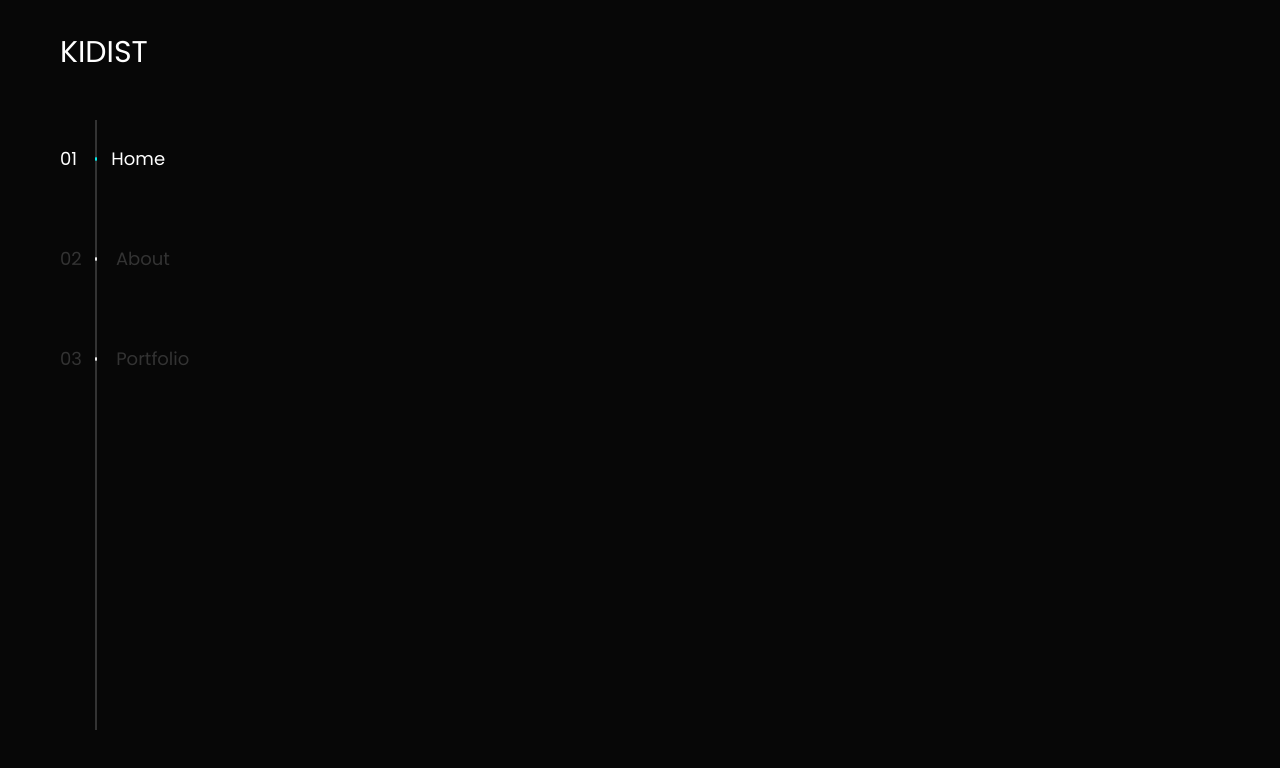
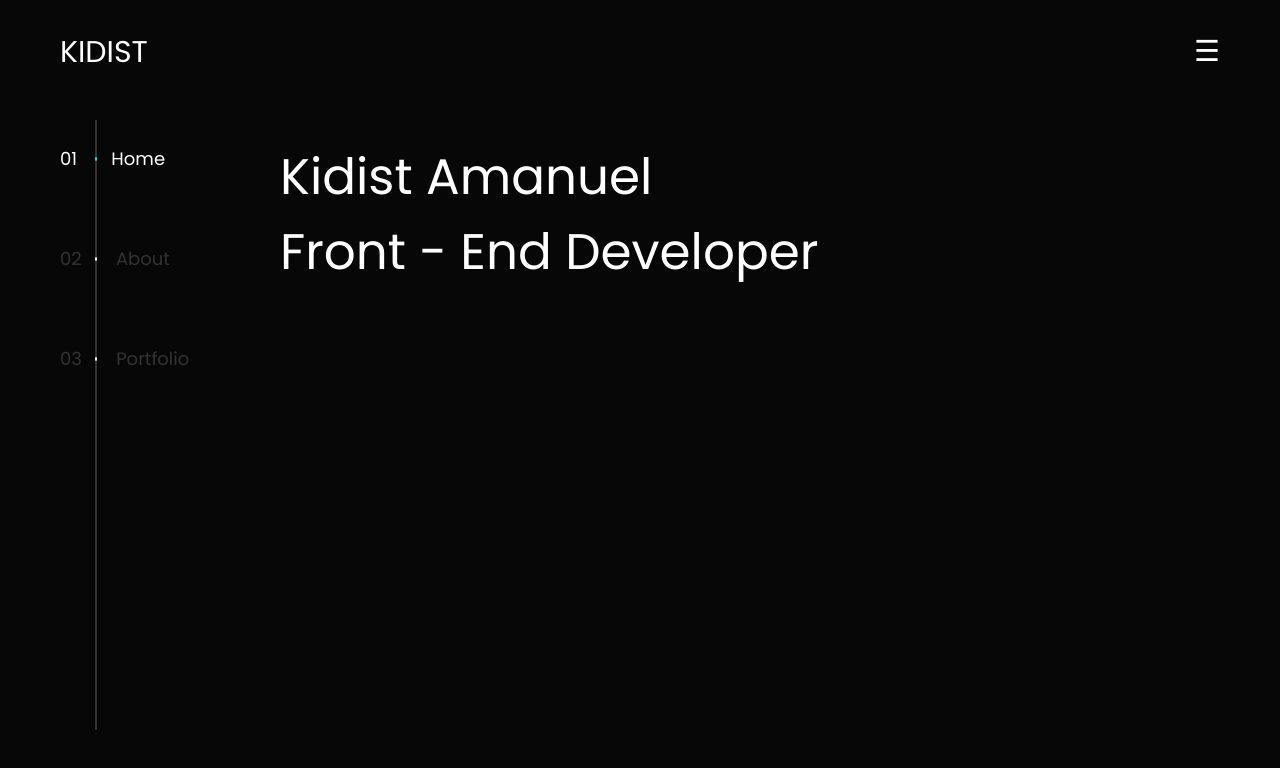
Before and after one commit to kidist997/Portfolio1, a plain HTML site: page index.html in a window 1280 px wide. Drawn offline with nearby package versions, Linux system fonts and the light colour scheme.

Commit message:
Added Intro text.
Added a JavaScript plugin for the Typewriter effect.

```diff
--- a/index.html
+++ b/index.html
@@ -8,11 +8,19 @@
       href="https://fonts.googleapis.com/css?family=Poppins:100,100italic,200,200italic,300,300italic,regular,italic,500,500italic,600,600italic,700,700italic,800,800italic,900,900italic"
       rel="stylesheet"
     />
+    <script src="https://unpkg.com/typewriter-effect@latest/dist/core.js"></script>
     <title>Kidist Amanuel</title>
   </head>
   <body>
+    <div class="container">
+      <div class="nav-bar">
       <nav id="side-menu">
+        <div class="top-nav">
         <div class="logo">KIDIST</div>
+        <div class="menu-icon"> &#9776 </div>
+        </div>
+        <div class="hero">
+
         <div class="nav-items">
           <ul>
             <li>
@@ -40,9 +48,17 @@
               </a>
             </li>
           </ul>
+
+        </div>
+        <div class="hero-section">
+          <p id="paragraph1">Kidist Amanuel</p>
+          <p id="paragraph2"></p>
+        </div>
         </div>
       </nav>
+      </div>
 
+    </div>
     <script src="scripts/script.js"></script>
   </body>
 </html>
--- a/scripts/script.js
+++ b/scripts/script.js
@@ -0,0 +1,8 @@
+new Typewriter("#paragraph2", {
+  strings: ["Front - End  Developer"],
+
+  autoStart: true,
+  loop: true,
+  delay: 150,
+  cursor: " ",
+});
--- a/styles.css
+++ b/styles.css
@@ -2,7 +2,7 @@
   margin: 0;
   padding: 0;
 
-  font-family: "Poppins";
+  font-family: "Poppins", sans-serif;
   color: #fff;
 }
 body {
@@ -10,6 +10,7 @@ body {
   height: 100vh;
   background-color: rgb(7, 7, 7);
 }
+
 #side-menu {
   margin: 60px;
   margin-top: 30px;
@@ -69,3 +70,20 @@ body {
 .nav-item.active .nav-text {
   color: #fff;
 }
+.top-nav {
+  display: flex;
+  justify-content: space-between;
+}
+.menu-icon {
+  font-size: 29px;
+  right: 0;
+}
+.hero {
+  position: absolute;
+}
+.hero-section {
+  left: 220px;
+  top: 45px;
+  font-size: 50px;
+  position: relative;
+}
```
Also changed, not shown: portfolio.html (+0 -1 lines). Lines whose indentation alone changed are shown as unchanged.
